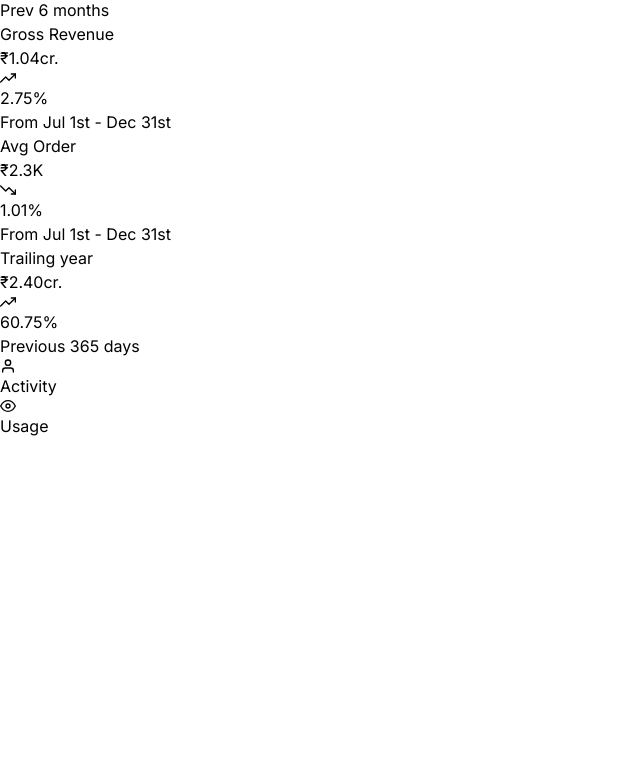
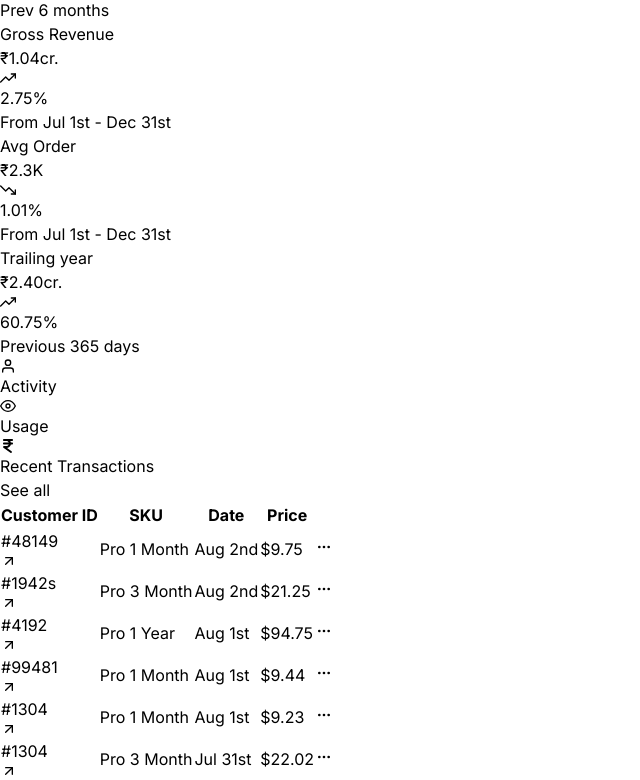
Before and after one commit to szxivk/dashboard-reactjs, a Next.js app: page / in a window 1280 px wide. Shown: the part 590-1370 px from the top of the page, without its empty margins (0-640 px from the left). Before the commit the page ends 1028 px from the top, so only its background shows below. Built offline with nearby package versions, Linux system fonts and the light colour scheme.

Commit message:
Add transactions table segment in dashboard component
- styled and clickable/linkable element added

```diff
--- a/src/components/Dashboard/Grid.tsx
+++ b/src/components/Dashboard/Grid.tsx
@@ -2,6 +2,7 @@
 import { StatCards } from "./StatCards";
 import { ActivityGraph } from "./ActivityGraph";
 import { UsageRadar } from "./UsageRadar";
+import { RecentTransactions } from "./RecentTransactions";
 
 export const Grid = () => {
   return (
@@ -9,6 +10,7 @@
       <StatCards />
       <ActivityGraph />
       <UsageRadar />
+      <RecentTransactions />
     </div>
   );
 };
--- /dev/null
+++ b/src/components/Dashboard/RecentTransactions.tsx
@@ -0,0 +1,111 @@
+import React from "react";
+import { FaIndianRupeeSign } from "react-icons/fa6";
+import { FiArrowUpRight, FiDollarSign, FiMoreHorizontal } from "react-icons/fi";
+
+export const RecentTransactions = () => {
+  return (
+    <div className="col-span-12 p-4 overflow-hidden rounded border border-stone-300">
+      <div className="mb-4 flex items-center justify-between">
+        <h3 className="flex items-center gap-1.5 font-medium">
+          <FaIndianRupeeSign /> Recent Transactions
+        </h3>
+        <button className="text-sm text-red-500 hover:underline">
+          See all
+        </button>
+      </div>
+      <table className="w-full table-auto">
+        <TableHead />
+        <tbody>
+          <TableRow
+            cusId="#48149"
+            sku="Pro 1 Month"
+            date="Aug 2nd"
+            price="$9.75"
+            order={1}
+          />
+          <TableRow
+            cusId="#1942s"
+            sku="Pro 3 Month"
+            date="Aug 2nd"
+            price="$21.25"
+            order={2}
+          />
+          <TableRow
+            cusId="#4192"
+            sku="Pro 1 Year"
+            date="Aug 1st"
+            price="$94.75"
+            order={3}
+          />
+          <TableRow
+            cusId="#99481"
+            sku="Pro 1 Month"
+            date="Aug 1st"
+            price="$9.44"
+            order={4}
+          />
+          <TableRow
+            cusId="#1304"
+            sku="Pro 1 Month"
+            date="Aug 1st"
+            price="$9.23"
+            order={5}
+          />
+          <TableRow
+            cusId="#1304"
+            sku="Pro 3 Month"
+            date="Jul 31st"
+            price="$22.02"
+            order={6}
+          />
+        </tbody>
+      </table>
+    </div>
+  );
+};
+
+const TableHead = () => {
+  return (
+    <thead>
+      <tr className="text-sm font-normal text-stone-500">
+        <th className="text-start p-1.5">Customer ID</th>
+        <th className="text-start p-1.5">SKU</th>
+        <th className="text-start p-1.5">Date</th>
+        <th className="text-start p-1.5">Price</th>
+        <th className="w-8"></th>
+      </tr>
+    </thead>
+  );
+};
+
+const TableRow = ({
+  cusId,
+  sku,
+  date,
+  price,
+  order,
+}: {
+  cusId: string;
+  sku: string;
+  date: string;
+  price: string;
+  order: number;
+}) => {
+  return (
+    <tr className={order % 2 ? "bg-stone-100 text-sm" : "text-sm"}>
+      <td className="p-1.5">
+        <a href="#" className="text-red-600 underline flex items-center gap-1">
+          {cusId} <FiArrowUpRight />
+        </a>
+      </td>
+      <td className="p-1.5">{sku}</td>
+      <td className="p-1.5">{date}</td>
+      <td className="p-1.5">{price}</td>
+      <td>
+        <button className="hover:bg-stone-200 transition-colors grid place-content-center rounded text-sm size-8">
+          <FiMoreHorizontal />
+        </button>
+      </td>
+    </tr>
+  );
+};
```
